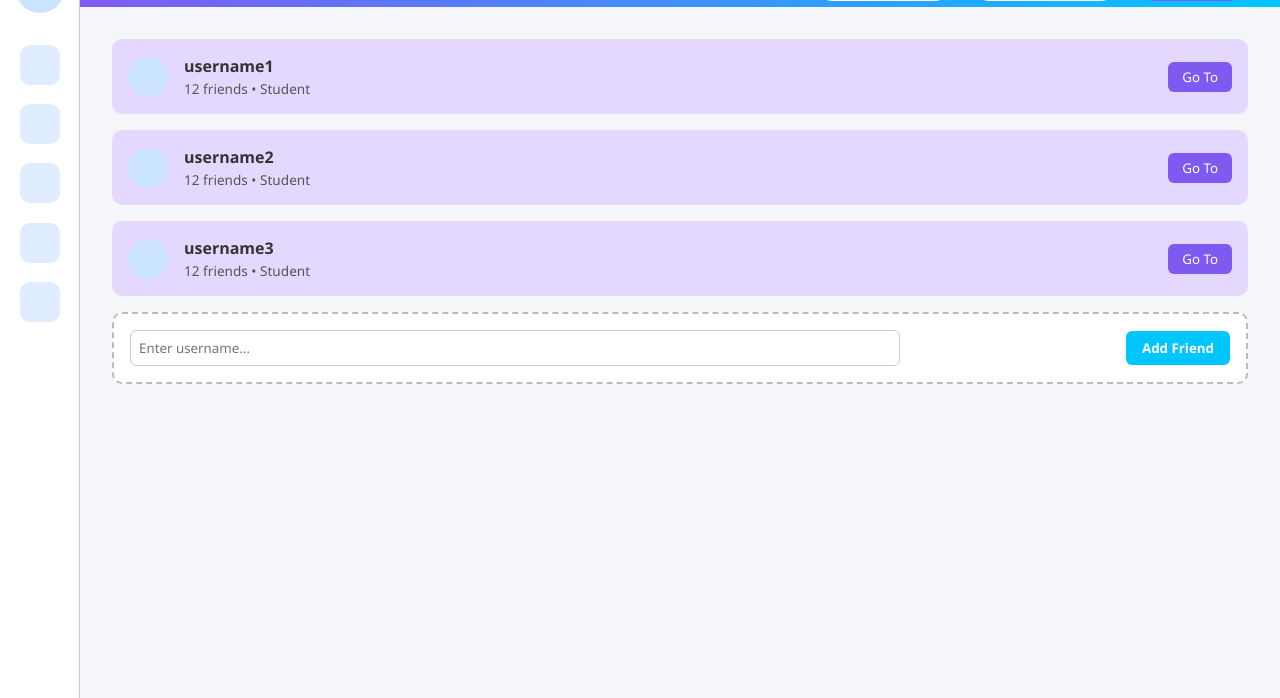
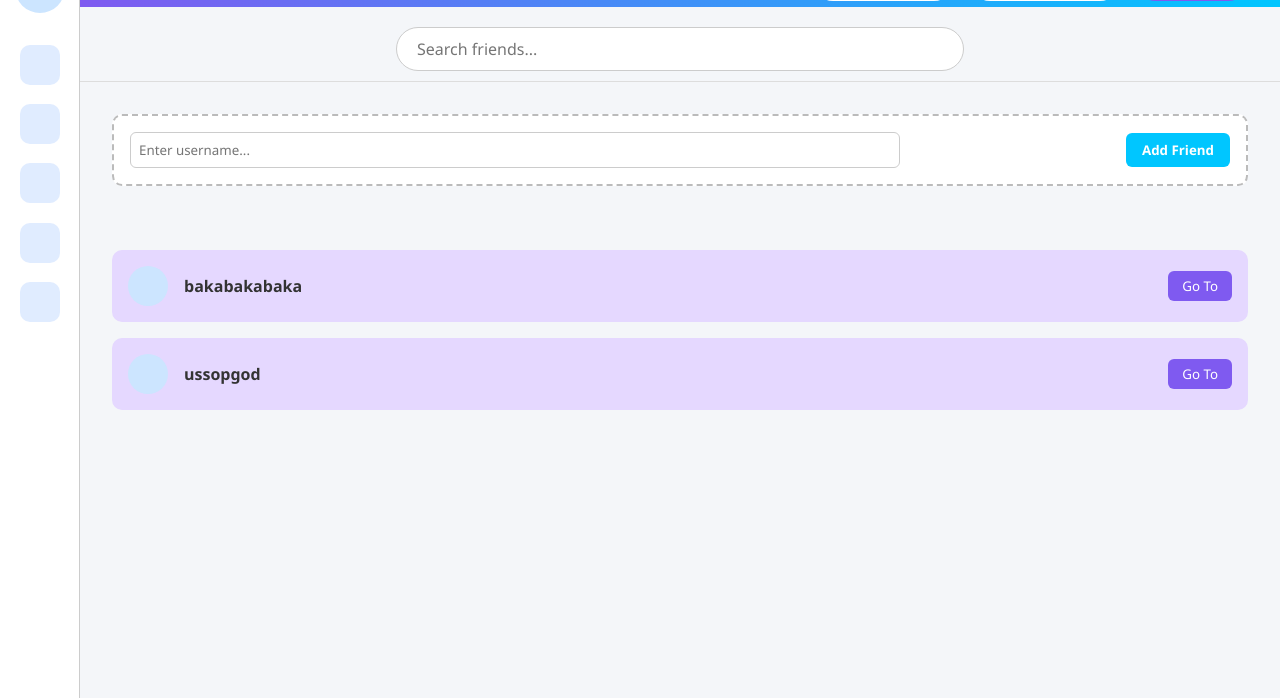
Before and after one commit to Rbho10/CITS3403_PROJECT, a Flask app: page /friends in a window 1280 px wide. Shown: the part 53-751 px from the top of the page. Run offline with Flask 3, Linux system fonts and the light colour scheme.

Commit message:
created search friends bar using AJAX to search for matching usernames in users.db

```diff
--- a/app/routes.py
+++ b/app/routes.py
@@ -6,9 +6,6 @@ from werkzeug.security import check_password_hash
 from flask_login import login_user, logout_user, current_user
 from app.models import db, User
 from app.signup_form import SignUpForm
-
-
-
 
 @app.route('/')
 def welcome():
@@ -87,3 +84,19 @@ def show_users():
 @app.route('/friends')
 def friends():
     return render_template("friends.html")
+
+@app.route('/search_friends')
+def search_friends():
+    query = request.args.get('query', '')
+
+   #find all users whose username contains the query text, case-insensitive.
+    friends = User.query.filter(User.username.ilike(f"%{query}%")).all()
+
+    # Format results
+    results = []
+    for friend in friends:
+        results.append({
+            'username': friend.username,
+        })
+
+    return jsonify({'friends': results})
--- a/app/static/friends.css
+++ b/app/static/friends.css
@@ -44,6 +44,31 @@ body {
     display: flex;
     flex-direction: column;
 }
+.search-bar {
+    width: 100%;
+    padding: 20px 2rem 10px 2rem;
+    background-color: #f4f6f9;
+    border-bottom: 1px solid #ddd;
+    display: flex;
+    justify-content: center;
+    align-items: center;
+}
+
+.search-bar input {
+    width: 50%;
+    padding: 10px 20px;
+    border: 1px solid #ccc;
+    border-radius: 25px;
+    font-size: 1rem;
+    transition: all 0.3s ease;
+}
+
+.search-bar input:focus {
+    border-color: #7f5af0;
+    outline: none;
+    box-shadow: 0 0 5px rgba(127, 90, 240, 0.5);
+}
+
 .friends-btn {
     padding: 8px 16px;
     background-color: #ffffff;
--- a/app/templates/friends.html
+++ b/app/templates/friends.html
@@ -7,46 +7,12 @@
 <!-- Main Content -->
 <div class="main-content">
 
+    <!-- Top Navigation -->
+    <div class="search-bar">
+        <input type="text" id="search-input" placeholder="Search friends..." oninput="searchFriends()">
+    </div>
+
     <div class="friends-list">
-
-        <!-- Friend 1 -->
-
-        <div class="friend-card">
-            <div class="friend-info">
-                <div class="friend-avatar"></div>
-                <div class="friend-details">
-                    <div class="friend-name">username1</div>
-                    <div class="friend-meta">12 friends • Student</div>
-                </div>
-            </div>
-            <button class="go-btn">Go To</button>
-        </div>
-
-
-        <!-- Friend 2 -->
-        <div class="friend-card">
-            <div class="friend-info">
-                <div class="friend-avatar"></div>
-                <div class="friend-details">
-                    <div class="friend-name">username2</div>
-                    <div class="friend-meta">12 friends • Student</div>
-                </div>
-            </div>
-            <button class="go-btn">Go To</button>
-        </div>
-
-        <!-- Friend 3 -->
-        <div class="friend-card">
-            <div class="friend-info">
-                <div class="friend-avatar"></div>
-                <div class="friend-details">
-                    <div class="friend-name">username3</div>
-                    <div class="friend-meta">12 friends • Student</div>
-                </div>
-            </div>
-            <button class="go-btn">Go To</button>
-        </div>
-
         <!-- Add Friend -->
         <div class="add-friend-card">
             <input type="text" class="add-input" placeholder="Enter username...">
@@ -54,6 +20,47 @@
         </div>
 
     </div>
+    <div class="friends-list" id="friends-list">
+        <!-- This will be dynamically updated -->
+    </div>
+
 </div>
 
+
+<!--AJAX Script implemented to search for a matching friend's username-->
+<script>
+function searchFriends() {
+    const query = document.getElementById('search-input').value;
+
+    fetch('/search_friends?query=' + encodeURIComponent(query))
+    .then(response => response.json())
+    .then(data => {
+        const friendsList = document.getElementById('friends-list');
+        friendsList.innerHTML = ''; // Clear old list
+
+        data.friends.forEach(friend => {
+            const card = `
+                <div class="friend-card">
+                    <div class="friend-info">
+                        <div class="friend-avatar"></div>
+                        <div class="friend-details">
+                            <div class="friend-name">${friend.username}</div>
+                        </div>
+                    </div>
+                    <button class="go-btn">Go To</button>
+                </div>
+            `;
+            friendsList.innerHTML += card;
+        });
+
+        if (data.friends.length === 0) {
+            friendsList.innerHTML = '<div>No friends found!</div>';
+        }
+    })
+    .catch(error => console.error('Error:', error));
+}
+
+// Load initial friends when page first opens
+document.addEventListener('DOMContentLoaded', searchFriends);
+</script>
 {% endblock %}
```
